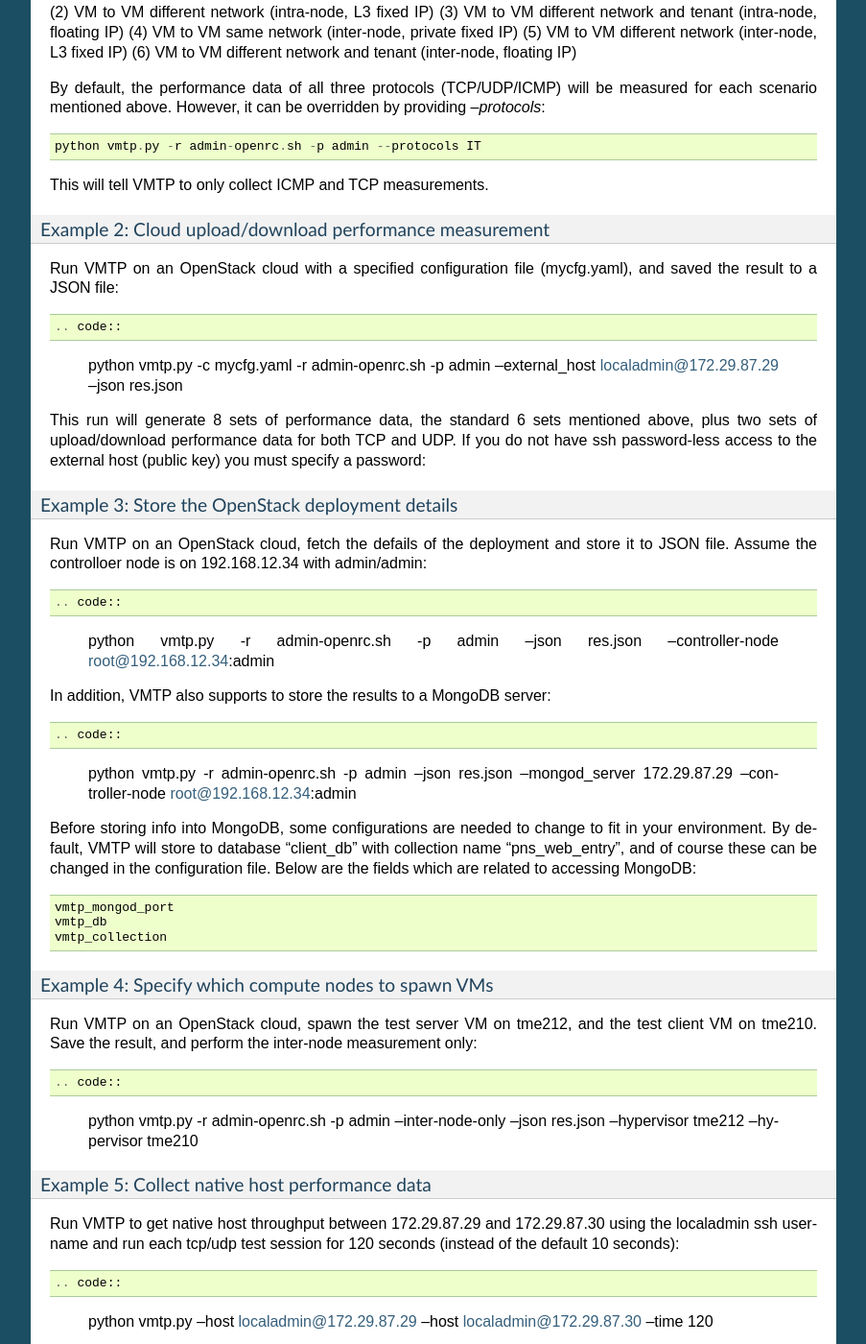
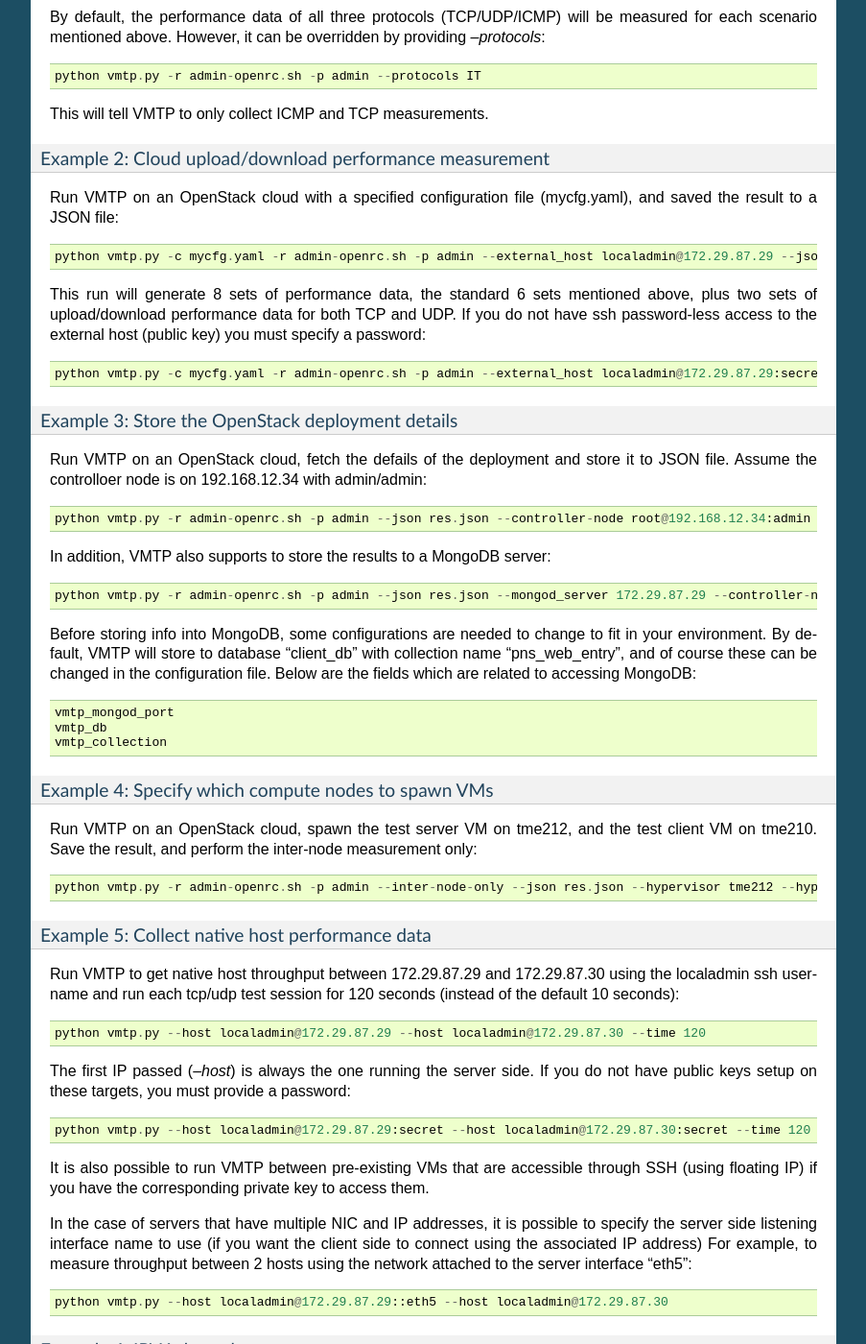
Before and after one commit to openstack-archive/vmtp, a Sphinx documentation site: the page built from doc/source/usage.rst, in a window 1280 px wide and 1400 px high, scrolled down 4019 px. Shown: the whole window at 96% size, without its empty margins (198-1101 px from the left). Built offline with Sphinx 7.4.7, drawn with Linux system fonts in a browser that asks for light colours; pages that are not in the unit, such as notebooks, are missing from menus; some of the changed text lies outside the part shown.

Commit message:
Documentation format fix
Change-Id: Ife63217836d1fe48262db5ccd989eafb33efe7e9

```diff
--- a/doc/source/usage.rst
+++ b/doc/source/usage.rst
@@ -183,7 +183,6 @@
 
 Upload the Linux image to the OpenStack controller node, so that OpenStack is able to spawning VMs. You will be prompted an error if the image defined in the config file is not available to use when running the tool. The image can be uploaded using either Horizon dashboard, or the command below::
 
-.. code::
     python vmtp.py -r admin-openrc.sh -p admin --vm_image_url http://<url_to_the_image>
 
 **Note:** Currently, VMTP only supports the qcow2 format.
@@ -197,7 +196,6 @@
 
 Run VMTP on an OpenStack cloud with the default configuration file, use "admin-openrc.sh" as the rc file, and "admin" as the password::
 
-.. code::
     python vmtp.py -r admin-openrc.sh -p admin
 
 This will generate 6 standard sets of performance data:
@@ -220,13 +218,11 @@
 
 Run VMTP on an OpenStack cloud with a specified configuration file (mycfg.yaml), and saved the result to a JSON file::
 
-.. code::
     python vmtp.py -c mycfg.yaml -r admin-openrc.sh -p admin --external_host localadmin@172.29.87.29 --json res.json
 
 This run will generate 8 sets of performance data, the standard 6 sets mentioned above, plus two sets of upload/download performance data for both TCP and UDP.
-If you do not have ssh password-less access to the external host (public key) you must specify a password:
+If you do not have ssh password-less access to the external host (public key) you must specify a password::
 
-.. code::
     python vmtp.py -c mycfg.yaml -r admin-openrc.sh -p admin --external_host localadmin@172.29.87.29:secret --json res.json
 
 Example 3: Store the OpenStack deployment details
@@ -234,12 +230,10 @@
 
 Run VMTP on an OpenStack cloud, fetch the defails of the deployment and store it to JSON file. Assume the controlloer node is on 192.168.12.34 with admin/admin::
 
-.. code::
     python vmtp.py -r admin-openrc.sh -p admin --json res.json --controller-node root@192.168.12.34:admin
 
 In addition, VMTP also supports to store the results to a MongoDB server::
 
-.. code::
     python vmtp.py -r admin-openrc.sh -p admin --json res.json --mongod_server 172.29.87.29 --controller-node root@192.168.12.34:admin
 
 Before storing info into MongoDB, some configurations are needed to change to fit in your environment. By default, VMTP will store to database "client_db" with collection name "pns_web_entry", and of course these can be changed in the configuration file. Below are the fields which are related to accessing MongoDB::
@@ -254,7 +248,6 @@
 
 Run VMTP on an OpenStack cloud, spawn the test server VM on tme212, and the test client VM on tme210. Save the result, and perform the inter-node measurement only::
 
-.. code::
     python vmtp.py -r admin-openrc.sh -p admin --inter-node-only --json res.json --hypervisor tme212 --hypervisor tme210
 
 
@@ -263,13 +256,11 @@
 
 Run VMTP to get native host throughput between 172.29.87.29 and 172.29.87.30 using the localadmin ssh username and run each tcp/udp test session for 120 seconds (instead of the default 10 seconds)::
 
-.. code::
     python vmtp.py --host localadmin@172.29.87.29 --host localadmin@172.29.87.30 --time 120
 
 The first IP passed (*--host*) is always the one running the server side.
-If you do not have public keys setup on these targets, you must provide a password:
+If you do not have public keys setup on these targets, you must provide a password::
 
-.. code::
     python vmtp.py --host localadmin@172.29.87.29:secret --host localadmin@172.29.87.30:secret --time 120
 
 It is also possible to run VMTP between pre-existing VMs that are accessible through SSH (using floating IP) if you have the corresponding private key to access them.
@@ -277,21 +268,22 @@
 In the case of servers that have multiple NIC and IP addresses, it is possible to specify the server side listening interface name to use (if you want the client side to connect using the associated IP address)
 For example, to measure throughput between 2 hosts using the network attached to the server interface "eth5"::
 
-.. code::
     python vmtp.py --host localadmin@172.29.87.29::eth5 --host localadmin@172.29.87.30
 
 
 Example 6: IPV6 throughput measurement
 """"""""""""""""""""""""""""""""""""""
 
-It is possible to use VMTP to measure throughput for IPv6
+It is possible to use VMTP to measure throughput for IPv6.
 
 Set ipv6_mode to slaac, dhcpv6-stateful or dhcpv6-stateless. If SLAAC or DHCPv6 stateless is enabled make sure to have radvd packaged in as part of openstack install. For DHCPv6 stateful you need dnsmasq version >= 2.68. The test creates 2 networks and creates 1 IPv4 and 1 IPv6 subnet inside each of these networks. The subnets are created based on the IPv6 mode that you set in the configuration file. The Floating IP result case is skipped for IPv6 since there is no concept of a floating ip with IPv6.
+
 
 Generating charts from JSON results
 -----------------------------------
 
 .. code::
+
     usage: genchart.py [-h] [-c <file>] [-b] [-p <all|tcp|udp>] [-v]
                        <file> [<file> ...]
 
@@ -311,10 +303,10 @@
 
 Examples of use:
 
-Generate charts from the JSON results file "tb172.json", store resulting html to "tb172.html" and open that file in the browser:
-.. code::
+Generate charts from the JSON results file "tb172.json", store resulting html to "tb172.html" and open that file in the browser::
+
     python genchart.py --chart tb172.html --browser tb172.json
 
-Same but only show UDP numbers:
-.. code::
+Same but only show UDP numbers::
+
     python genchart.py --chart tb172.html --browser --protocol udp tb172.json
```
